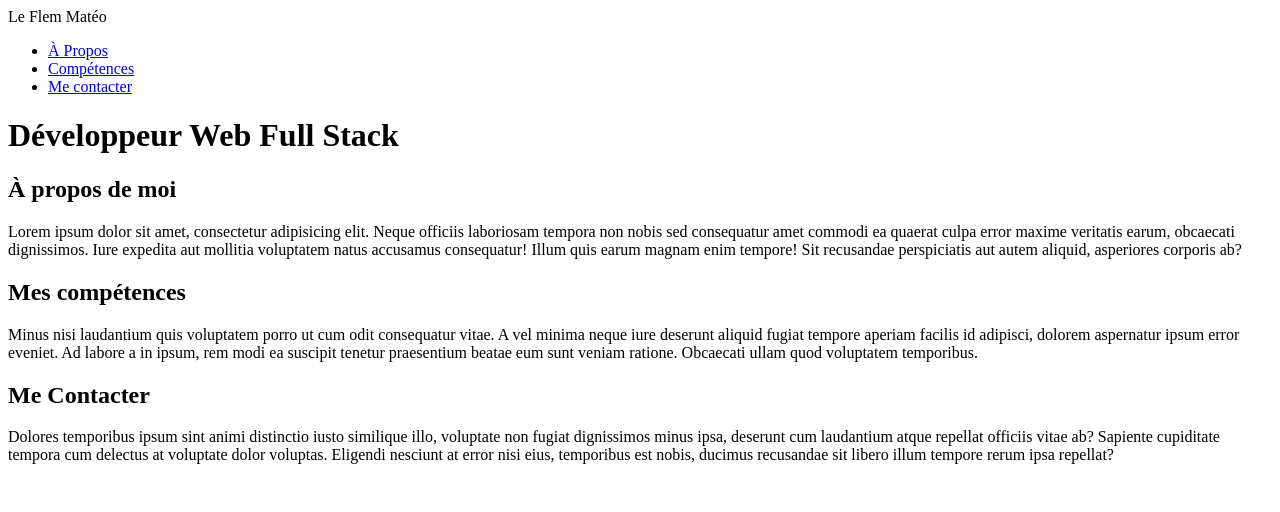
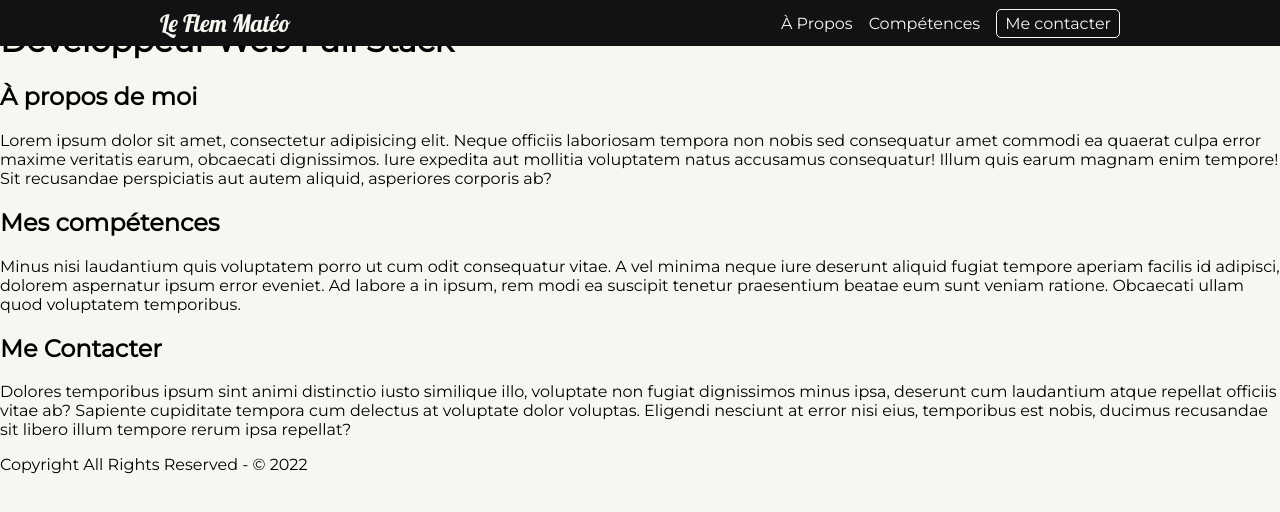
Before and after one commit to PoQuatre/exercise-portfolio, a plain HTML site: page index.html in a window 1280 px wide. Drawn offline with Linux system fonts and the light colour scheme.

Commit message:
Added navbar

```diff
--- a/css/main.css
+++ /dev/null
@@ -1,3 +0,0 @@
-html {
-  scroll-behavior: smooth;
-}
--- /dev/null
+++ b/css/navbar.css
@@ -0,0 +1,53 @@
+nav {
+  display: flex;
+  position: fixed;
+  inset: 0 0 auto;
+  justify-content: space-between;
+  align-items: center;
+  padding: 0.5rem 10rem;
+  background-color: var(--dark);
+}
+
+nav ul {
+  display: flex;
+  margin: 0;
+  padding: 0;
+  gap: 1rem;
+  height: fit-content;
+}
+
+nav li {
+  list-style: none;
+  height: fit-content;
+}
+
+.logo {
+  font-family: Lobster;
+  font-size: 1.5rem;
+}
+
+.logo,
+.nav-item,
+.nav-button {
+  color: var(--light);
+  text-decoration: none;
+}
+
+.nav-button {
+  padding: 0.25rem 0.5rem;
+  border-radius: 5px;
+  border-width: 1px;
+  border-style: solid;
+}
+
+@media screen and (max-width: 55em) {
+  nav {
+    padding: 0.5rem 5rem;
+  }
+}
+
+@media screen and (max-width: 40em) {
+  nav {
+    padding: 0.5rem 1rem;
+  }
+}
--- /dev/null
+++ b/css/root.css
@@ -0,0 +1,17 @@
+:root {
+  --light: #f7f7f2;
+  --dark: #121113;
+  --primary: #899878;
+  --accent-light: #e4e6c3;
+  --accent-dark: #374a44;
+}
+
+html {
+  scroll-behavior: smooth;
+  background-color: var(--light);
+  font-family: Montserrat, sans-serif;
+}
+
+body {
+  margin: 0;
+}
--- a/index.html
+++ b/index.html
@@ -5,13 +5,21 @@
     <meta http-equiv="X-UA-Compatible" content="IE=edge" />
     <meta name="viewport" content="width=device-width, initial-scale=1.0" />
 
-    <link rel="stylesheet" href="css/main.css" />
+    <link rel="stylesheet" href="css/root.css" />
+    <link rel="stylesheet" href="css/navbar.css" />
+
+    <link rel="preconnect" href="https://fonts.googleapis.com" />
+    <link rel="preconnect" href="https://fonts.gstatic.com" crossorigin />
+    <link
+      href="https://fonts.googleapis.com/css2?family=Lobster&family=Montserrat&display=swap"
+      rel="stylesheet"
+    />
 
     <title>LE FLEM Matéo | Portfolio</title>
   </head>
   <body>
     <nav>
-      <span class="logo">Le Flem Matéo</span>
+      <a href="#" class="logo">Le Flem Matéo</a>
       <ul>
         <li><a href="#about-me" class="nav-item">À Propos</a></li>
         <li><a href="#skills" class="nav-item">Compétences</a></li>
@@ -58,6 +66,8 @@
       </section>
     </main>
 
-    <footer></footer>
+    <footer>
+      <p>Copyright All Rights Reserved - © 2022</p>
+    </footer>
   </body>
 </html>
```
